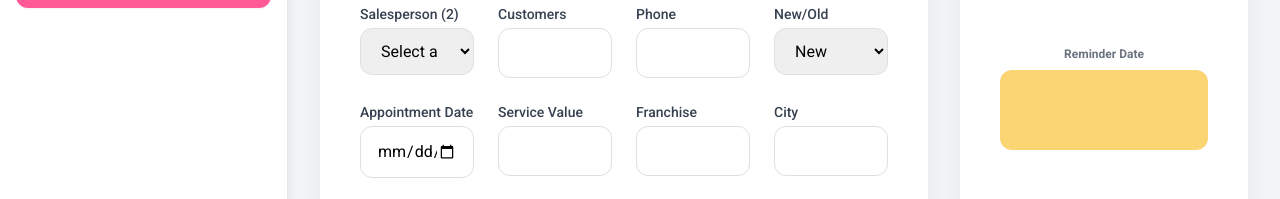
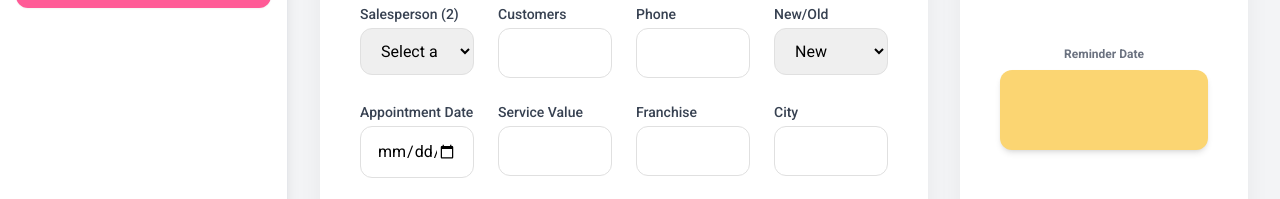
Before and after one commit to AlanSalviano/myshineapp, a website: page public/agendamentos.html in a window 1280 px wide. Shown: the part 300-499 px from the top of the page. Drawn offline with nearby package versions, Linux system fonts and the light colour scheme; no server answers.

Commit message:
Update agendamentos.html

```diff
--- a/public/agendamentos.html
+++ b/public/agendamentos.html
@@ -254,7 +254,7 @@
                     <!-- New field for Reminder Date -->
                     <div class="flex flex-col items-center w-full mb-8">
                         <p class="text-xs font-bold text-gray-500 mb-2">Reminder Date</p>
-                        <div id="reminderDateDisplay" class="h-20 w-full bg-secondary rounded-xl flex items-center justify-center font-bold text-lg text-white"></div>
+                        <div id="reminderDateDisplay" class="h-20 w-full bg-secondary rounded-xl flex items-center justify-center font-bold text-3xl text-white shadow-md"></div>
                     </div>
 
                     <button type="submit" form="scheduleForm"
```
